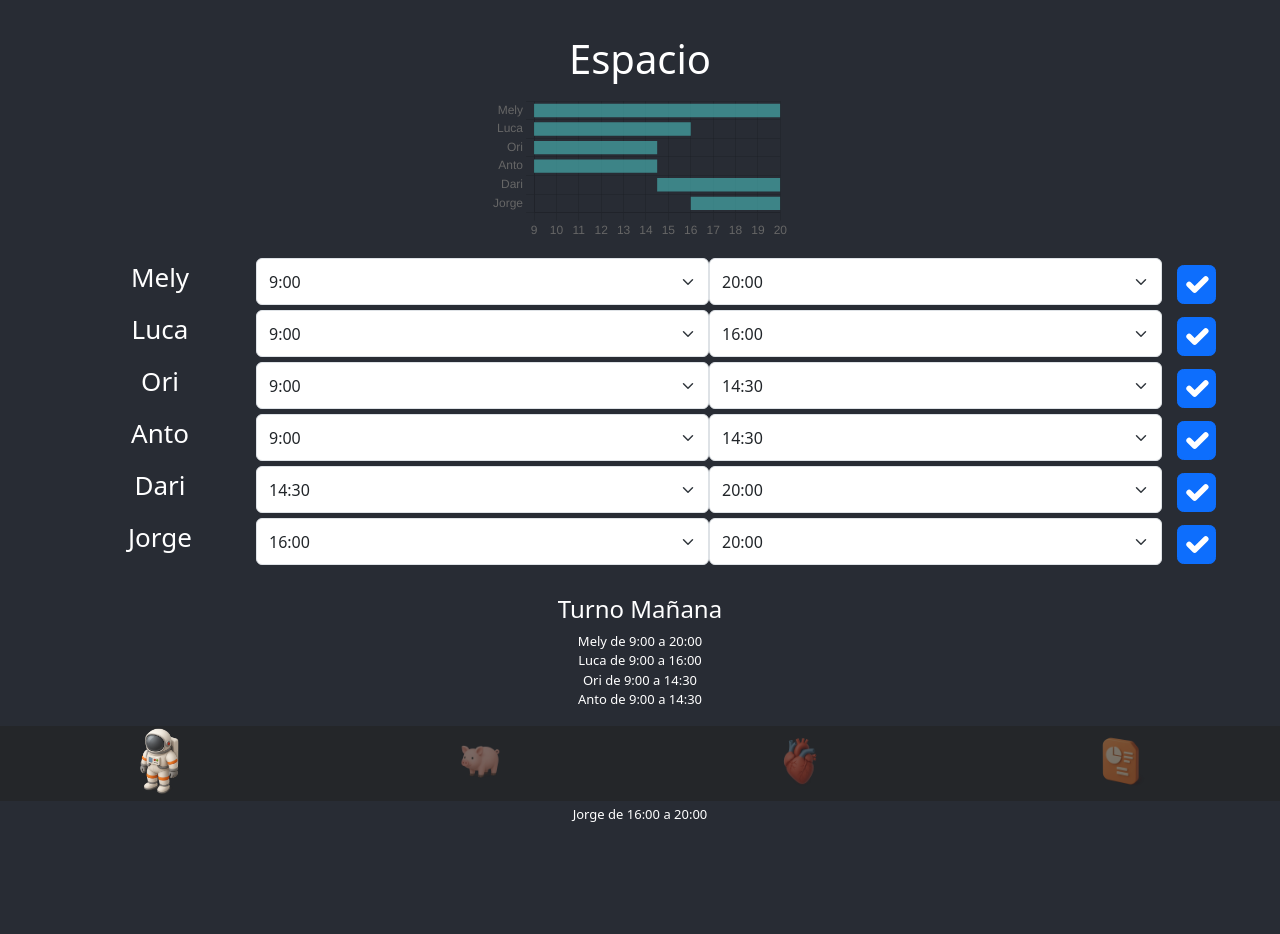
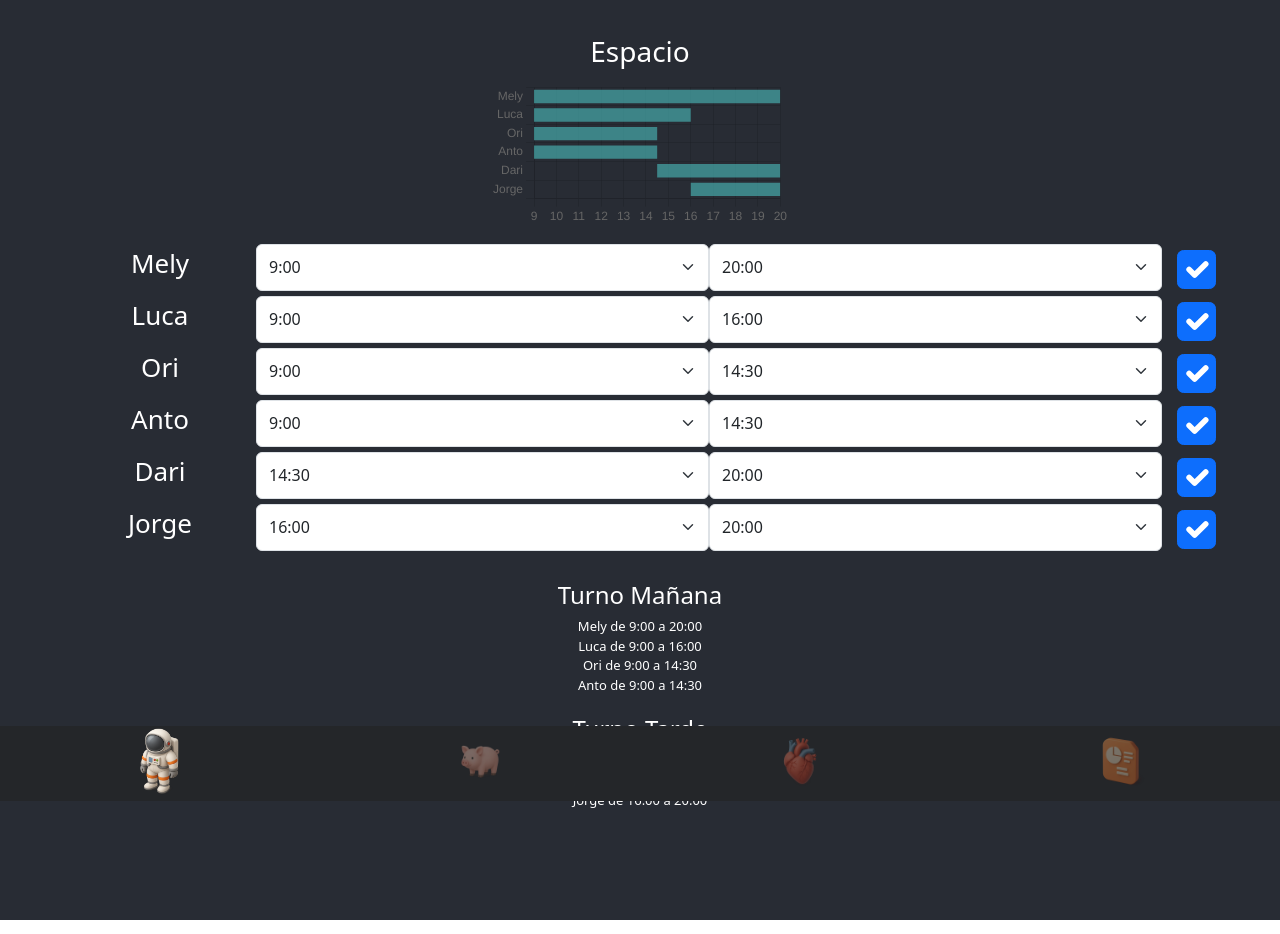
Before and after one commit to GastonYasuda/bazarEmployees, a React (Create React App) app: page / in a window 1280 px wide. Both pictures are taken after a click on the element 160 px from the left and 761 px from the top of the page. Built offline with nearby package versions, Linux system fonts and the light colour scheme.

Commit message:
title change to h3

```diff
--- a/src/Component/ShowByStore/ShowByStore.jsx
+++ b/src/Component/ShowByStore/ShowByStore.jsx
@@ -29,7 +29,7 @@ const ShowByStore = ({ store }) => {
         <div className='showByStoreComponent'>
 
 
-            <h1>{store[0].store}</h1>
+            <h3>{store[0].store}</h3>
 
 
 
```
